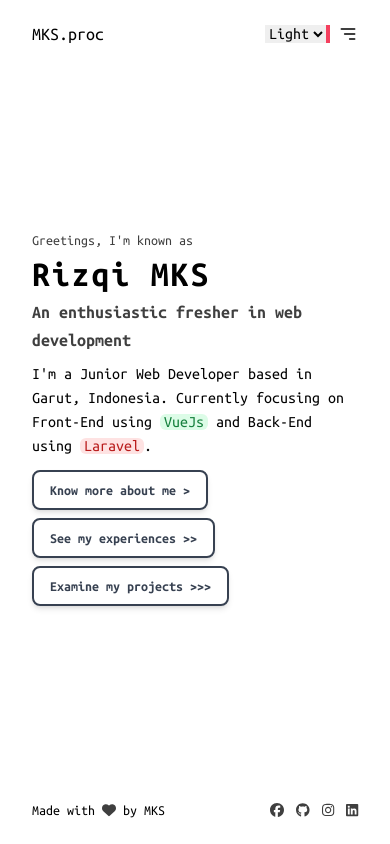
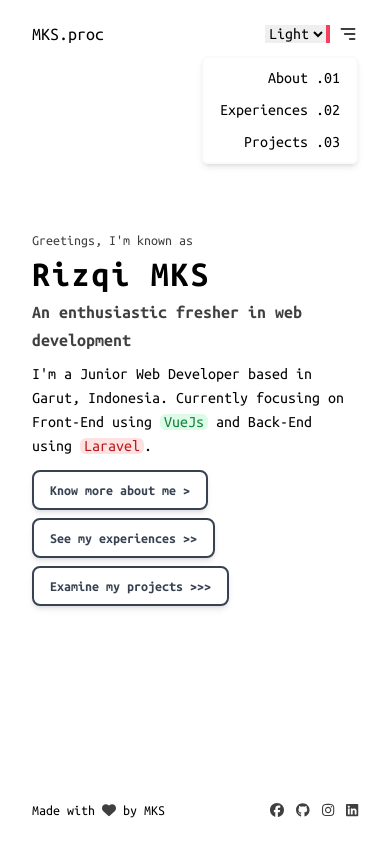
Before and after one commit to mksdesuyo/vuejs-ornament, a Vue app: page / in a window 390 px wide. Both pictures are taken after a click on the button 348 px from the left and 34 px from the top of the page. Built offline with nearby package versions, Linux system fonts and the light colour scheme.

Commit message:
refactor: adjust the hamburger menu code

```diff
--- a/src/components/HeaderApp.vue
+++ b/src/components/HeaderApp.vue
@@ -1,6 +1,7 @@
-<!-- <script setup lang="ts">
+<script setup>
 import NavMenu from './NavMenu.vue';
-</script> -->
+import { ref } from 'vue';
+</script>
 
 <template>
   <header class="fixed top-0 left-0 right-0 z-50 px-8 pt-5 bg-white">
@@ -20,7 +21,7 @@ import NavMenu from './NavMenu.vue';
             <option value="dark">Dark</option>
           </select>
         </div>
-        <button>
+        <button @click="toggleMenu">
           <svg
             class="w-4 h-4 xs:w-5 xs:h-5"
             viewBox="0 0 24 24"
@@ -37,6 +38,30 @@ import NavMenu from './NavMenu.vue';
         </button>
       </div>
     </nav>
+    <NavMenu :isOpen="menuOpen" />
   </header>
-  <!-- <NavMenu /> -->
 </template>
+
+<script>
+const menuOpen = ref(false);
+
+const toggleMenu = () => {
+  menuOpen.value = !menuOpen.value;
+};
+</script>
+
+<style scoped>
+/* Animasi untuk menu */
+.menu-enter-active,
+.menu-leave-active {
+  transition:
+    opacity 0.3s,
+    transform 0.3s ease-out;
+}
+
+.menu-enter-from,
+.menu-leave-to {
+  opacity: 0;
+  transform: translateY(-20px);
+}
+</style>
--- a/src/components/NavMenu.vue
+++ b/src/components/NavMenu.vue
@@ -1,11 +1,16 @@
 <template>
   <ul
-    class="absolute flex flex-col p-2 text-right border-2 rounded-md right-6 justify-self-end w-fit border-gray-50 top-12"
+    v-if="isOpen"
+    class="absolute flex flex-col gap-2 px-4 py-2 mt-2 text-sm text-right transition-all duration-1000 border-2 rounded-md shadow-md right-8 w-fit border-gray-50 xs:text-base"
+    :class="{
+      'opacity-100 top-12': isOpen,
+      'opacity-0 -top-12 pointer-events-none': !isOpen,
+    }"
   >
     <li v-for="route in routes" :key="route.name">
       <router-link
         :to="route.path"
-        class="text-sm duration-150 ease-in-out hover:mr-2 xs:text-base"
+        class="duration-150 ease-in-out hover:mr-2"
         data-discover="true"
         aria-current="page"
         >{{ route.name }}</router-link
@@ -16,12 +21,18 @@
 
 <script>
 export default {
+  props: {
+    isOpen: {
+      type: Boolean,
+      required: true,
+    },
+  },
   data() {
     return {
       routes: [
-        { name: 'About', path: '/about' },
-        { name: 'Experiences', path: '/experience' },
-        { name: 'Projects', path: '/project' },
+        { name: 'About .01', path: '/about' },
+        { name: 'Experiences .02', path: '/experience' },
+        { name: 'Projects .03', path: '/project' },
       ],
     };
   },
```
